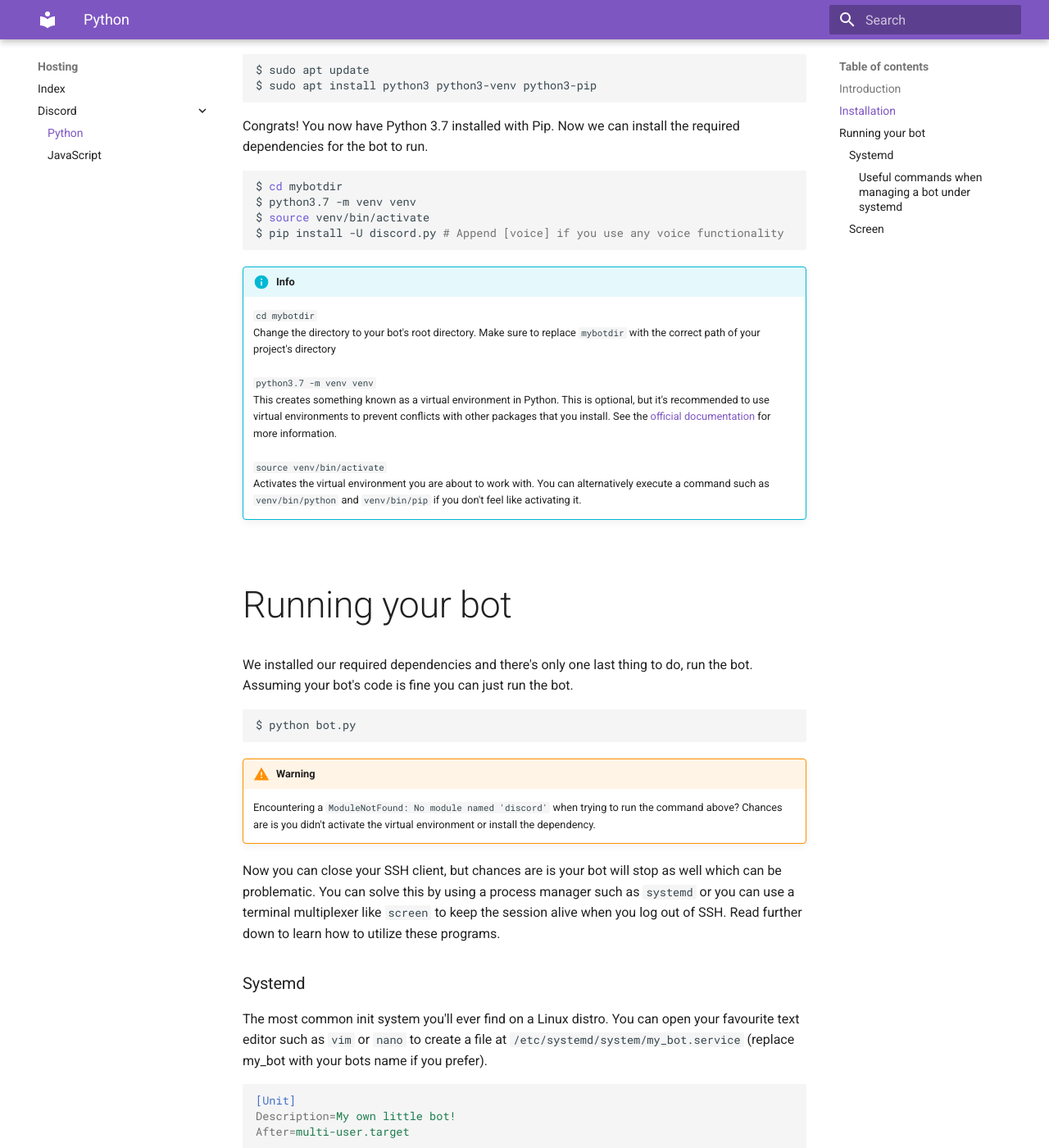
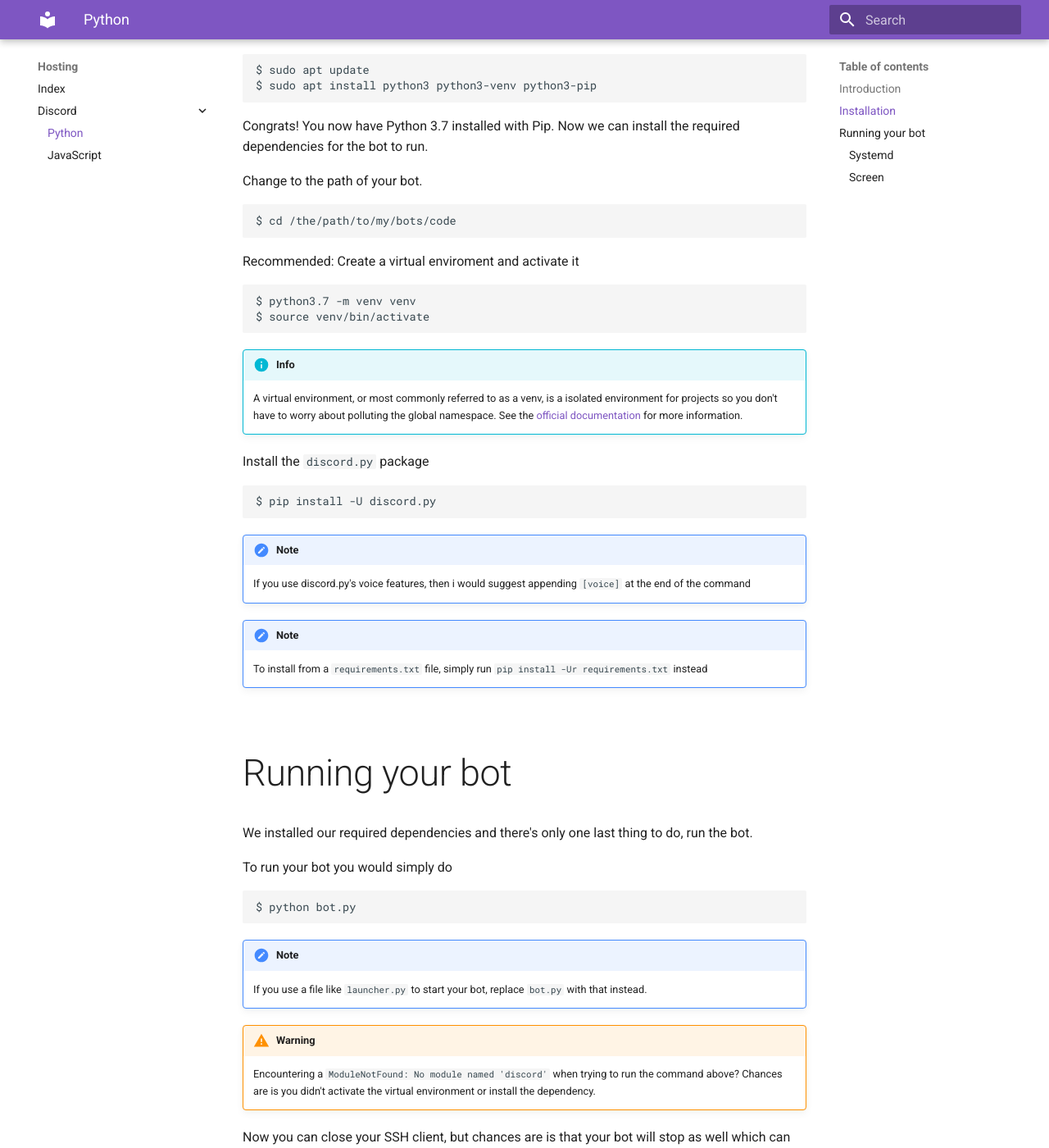
Before and after one commit to GalaxyGate/guides, an MkDocs documentation site: the page built from docs/hosting/discord/python.md, in a window 1280 px wide and 1400 px high, scrolled down 1186 px. Shown: the whole window at 82% size. Built offline with MkDocs 1.6.1 and Material for MkDocs 9.7.7, drawn with Linux system fonts in a browser that asks for light colours; some of the changed text lies outside the part shown.

Commit message:
Another revision to dpy hosting

````diff
--- a/docs/hosting/discord/python.md
+++ b/docs/hosting/discord/python.md
@@ -10,9 +10,9 @@ In this article you will learn:
 In this article, we assume that:
 
 * You are using discord.py as your library
+* You already have your bot's files uploaded to the server
 * You have confirmed your bot is working locally.
 * Know how to establish an SSH connection.
-* Know how to use FTP/SFTP to upload files.
 * You have a Linux VPS (Debian/Ubuntu).
 
 ## Installation
@@ -40,51 +40,70 @@ $ sudo apt install python3 python3-venv python3-pip
 Congrats! You now have Python 3.7 installed with Pip. Now we can install the required dependencies for the bot
 to run.
 
-```sh
-$ cd mybotdir
+
+Change to the path of your bot.
+
+```
+$ cd /the/path/to/my/bots/code
+```
+
+Recommended: Create a virtual enviroment and activate it
+```
 $ python3.7 -m venv venv
 $ source venv/bin/activate
-$ pip install -U discord.py # Append [voice] if you use any voice functionality
+```
+!!! info
+    A virtual environment, or most commonly referred to as a venv, is a isolated environment for projects so
+    you don't have to worry about polluting the global namespace. See the [official documentation](https://docs.python.org/3/library/venv.html#creating-virtual-environments) for more information.
+
+Install the `discord.py` package
+
+```
+$ pip install -U discord.py
 ```
 
-!!! info
-    `cd mybotdir`
-        <br />
-    Change the directory to your bot's root directory. Make sure to replace `mybotdir` with the correct path of your project's directory
-        <br />
-    `python3.7 -m venv venv`
-        <br />
-    This creates something known as a virtual environment in Python. This is optional, but it's recommended
-    to use virtual environments to prevent conflicts with other packages that you install. See the [official documentation](https://docs.python.org/3/library/venv.html#creating-virtual-environments) for more information.
-        <br />
-    `source venv/bin/activate`
-        <br />
-    Activates the virtual environment you are about to work with. You can alternatively execute a command such as `venv/bin/python` and `venv/bin/pip` if you don't
-    feel like activating it.
-        <br />
+!!! note
+    If you use discord.py's voice features, then i would suggest appending `[voice]` at the end of the command
+
+!!! note
+    To install from a `requirements.txt` file, simply run `pip install -Ur requirements.txt` instead
+
 
 ## Running your bot
 
-We installed our required dependencies and there's only one last thing to do, run the bot. Assuming your bot's code is fine you can
-just run the bot.
+We installed our required dependencies and there's only one last thing to do, run the bot.
+
+To run your bot you would simply do
 
 ```sh
 $ python bot.py
 ```
 
+!!! note
+    If you use a file like `launcher.py` to start your bot, replace `bot.py` with that instead.
+
 !!! warning
     Encountering a `ModuleNotFound: No module named 'discord'` when trying to run the command above? Chances are is
     you didn't activate the virtual environment or install the dependency.
 
-Now you can close your SSH client, but chances are is your bot will stop as well which can be problematic. You can solve this by
-using a process manager such as `systemd` or you can use a terminal multiplexer like `screen` to keep the session
-alive when you log out of SSH. Read further down to learn how to utilize these programs.
+Now you can close your SSH client, but chances are is that your bot will stop as well which can be frustrating. Luckily, you can solve this by
+using a process manager such as `systemd` or a terminal multiplexer like `screen` to keep the session alive when you close your SSH connection. Read further down to learn how to utilize these programs.
 
 
 ### Systemd
 
-The most common init system you'll ever find on a Linux distro. You can open your favourite text editor
-such as `vim` or `nano` to create a file at `/etc/systemd/system/my_bot.service` (replace my_bot with your bots name if you prefer).
+The most common init system you'll ever find on a Linux distro.
+
+To create and start editing a service file called `my_bot`, you would do
+
+```
+$ nano /etc/systemd/system/my_bot.service
+```
+!!! note
+    Replace `nano` with the editor you choose, otherwise leave it blank.
+
+We will just use this boilerplate for our bot, make sure you change this to
+the appropiate values.
 
 ```ini
 [Unit]
@@ -92,29 +111,60 @@ Description=My own little bot!
 After=multi-user.target
 
 [Service]
-WorkingDirectory=/home/my_username/my_bot_name
+WorkingDirectory=/path/to/your/bots/directory
 # This is where your bot's code lies
-User=my_username
-# It's discouraged to run your bot as root
-ExecStart=/bin/bash -c "source venv/bin/activate && python bot.py"
-# Activate the virtual env and start the bot within it
-Restart=always
-# Restarts the bot regardless of exit code
+User=username
+
+# Activates your virtual environment and starts the bot
+# replace bot.py with whatever Python file that starts your bot
+ExecStart=/usr/bin/bash -c "source venv/bin/activate && python bot.py"
+
+# This will restart your bot if your bot doesn't return a 0 exit code
+Restart=on-failure
 
 [Install]
 WantedBy=multi-user.target
 ```
 
-Now you would enter `systemctl daemon-reload` to reload the service files.
+!!! note
+    If you don't use virtual environments, then you can just reassign the `ExecStart` part to `ExecStart=/usr/bin/python3.7 bot.py`
 
-#### Useful commands when managing a bot under systemd
+
+Now you would enter this command to tell systemd to see your newly created or changed
+service files.
 
 ```sh
-systemctl enable my_bot  # Enables your bot to start at server init
-systemctl disable my_bot # Your bot won't start at server init anymore
-systemctl start my_bot   # Starts your bot
-systemctl stop my_bot    # Stops your bot
-systemctl restart my_bot # Restarts your bot
+$ systemctl daemon-reload`
+```
+
+To start your bot, you would execute
+
+```
+$ systemctl start my_bot
+```
+
+To stop your bot, you would execute
+
+```
+$ systemctl stop my_bot
+```
+
+To restart your bot, you would execute
+
+```
+$ systemctl restart my_bot
+```
+
+To start your bot on VPS start, you would simply do
+
+```
+$ systemctl enable my_bot
+```
+
+and to revoke that you would do
+
+```
+$ systemctl disable my_bot
 ```
 
 ### Screen
@@ -122,18 +172,57 @@ systemctl restart my_bot # Restarts your bot
 Most beginners would prefer this option as it's pretty straightforward, but it doesn't offer
 you the features a process manager would offer such as starting, stopping, and restarting your bot as `systemd` would.
 
-```sh
-# Creating a session named botto
-$ screen -S botto
-# Listing all of your sessions in your user
+
+To create a session called `my_bot`, you would do
+```
+$ screen -S my_bot
+```
+You may have noticed that it cleared your screen, which is completely normal. This session will stay here forever until you explicitly close it or if the server shuts down.
+
+
+In order to get your bot running, you must activate the virtual environment
+
+```
+$ source venv/bin/activate
+```
+
+Now, since you have your dependencies already installed and your virtual environment activated, you can start the bot with the following.
+
+```
+$ python bot.py
+```
+
+!!! note
+    Replace `bot.py` with whatever file you use to start your bot
+
+
+Now you can simply disconnect from the session with `CTRL A` and `D` or just close the connection with your server. Congrats, your bot is running on a VPS without the need to keep your computer on.
+
+Now if you would like to re-attach to `my_bot`'s session you would simply
+enter
+
+```
+$ screen -r my_bot
+```
+
+To detach from the bot's session without closing it you would simply hit `CTRL A` and `D` with your keyboard.
+
+To see how many screen sessions you have, simply enter
+
+```
 $ screen -ls
+```
+
+You should see a output similar to this
+
+```
+equity@server:~$ screen -ls
 There is a screen on:
-        25812.botto     (03/25/2020 02:44:43 AM)        (Attached)
-1 Socket in /run/screen/S-someuser
-# Exiting out of the session without losing anything
-# CTRL-A CTRL-D
+        4146.my_bot     (03/30/2020 12:09:15 AM)        (Detached)
+1 Socket in /run/screen/S-equity.
+equity@server:~$
+```
 
-# Reattaching to your bot's session
-$ screen -r botto
-# To stop your bot you can hit CTRL-C
-```
+!!! note
+    The `(Detached)` on the far right means we aren't in the virtual session, otherwise it would
+    be `(Attached)`
````
